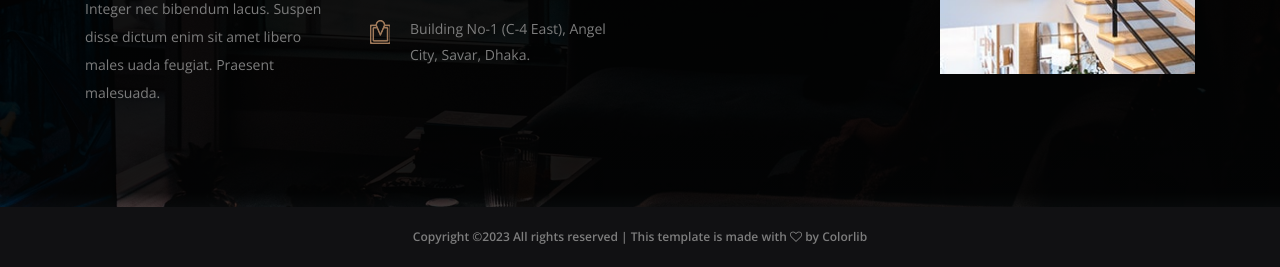
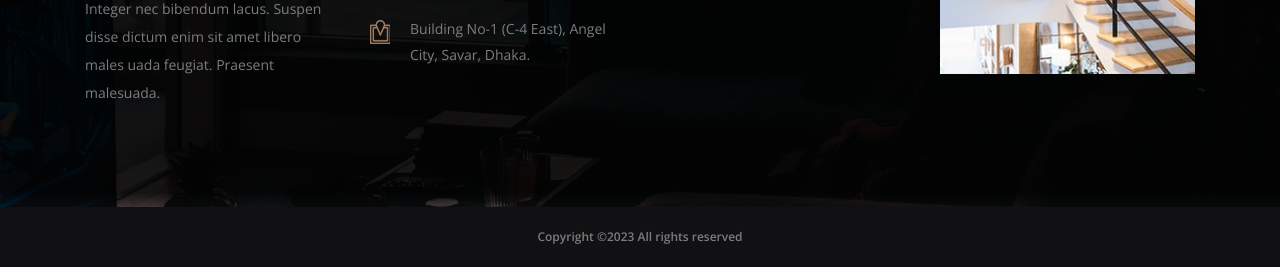
Before and after one commit to Shamim-Raj/realstate2, a plain HTML site: page index.html in a window 1280 px wide. Shown: the part 5101-5368 px from the top of the page. Drawn offline with nearby package versions, Linux system fonts and the light colour scheme; files whose address does not match are found by name.

Commit message:
copy right

```diff
--- a/index.html
+++ b/index.html
@@ -873,7 +873,7 @@
         <!-- Copywrite Text -->
         <div class="copywrite-text d-flex align-items-center justify-content-center">
             <p><!-- Link back to Colorlib can't be removed. Template is licensed under CC BY 3.0. -->
-Copyright &copy;<script>document.write(new Date().getFullYear());</script> All rights reserved | This template is made with <i class="fa fa-heart-o" aria-hidden="true"></i> by <a href="https://colorlib.com" target="_blank">Colorlib</a>
+Copyright &copy;<script>document.write(new Date().getFullYear());</script> All rights reserved</a>
 <!-- Link back to Colorlib can't be removed. Template is licensed under CC BY 3.0. -->
         </div>
     </footer>
```
